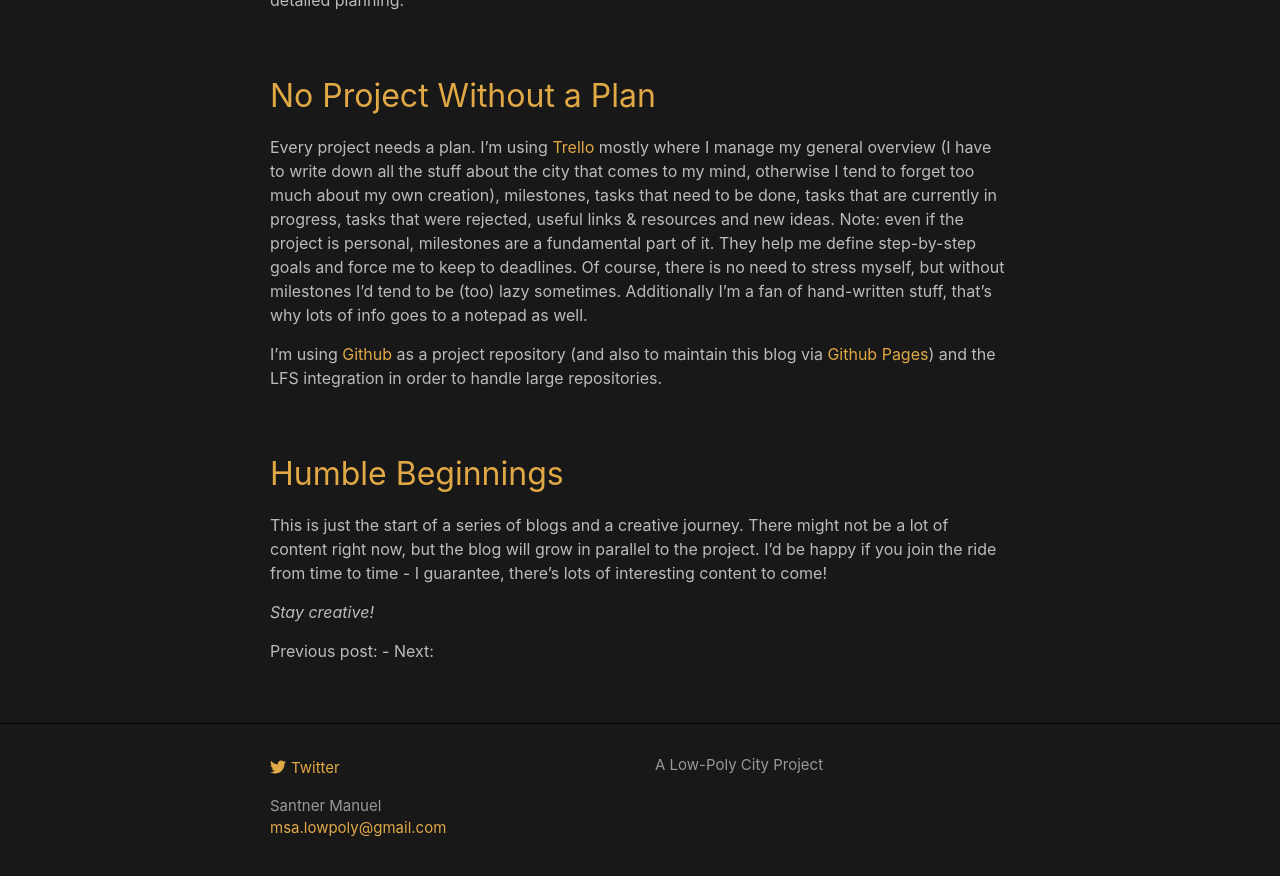
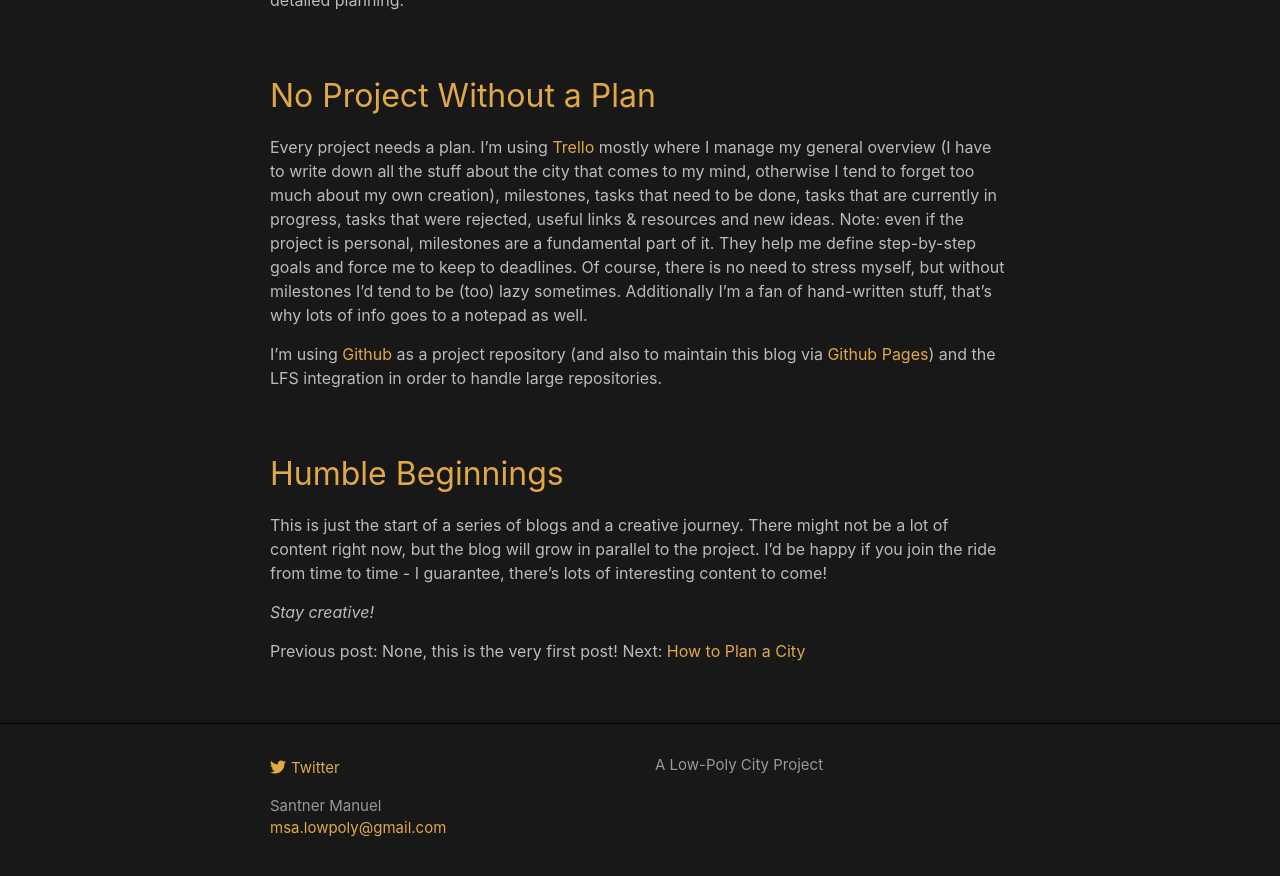
Before and after one commit to kant/san_cubec_blog, a Jekyll site: the page built from _posts/Blog/2021-08-15-Post0001.md, in a window 1280 px wide and 900 px high, scrolled down 1115 px. Shown: the top 876 px of the window. Built offline with Jekyll 4.4.1, drawn with Linux system fonts in a browser that asks for light colours.

Commit message:
update blog linking

```diff
--- a/_posts/Blog/2021-08-15-Post0001.md
+++ b/_posts/Blog/2021-08-15-Post0001.md
@@ -39,8 +39,8 @@ This is just the start of a series of blogs and a creative journey. There might
 
 _Stay creative!_
 
-Previous post: -
-Next:
+Previous post: None, this is the very first post!
+Next: [How to Plan a City][id6]
 
 
 [id1]: https://static.wikia.nocookie.net/degta/images/1/12/Los_Santos%2C_Los_Santos_County.png/revision/latest/scale-to-width-down/1492?cb=20140902202521
```
Also changed, not shown: other parts of _posts/Blog/2021-08-15-Post0001.md (+1 -0 lines), _posts/Blog/2021-08-23-Post0002.md (+2 -2 lines).
